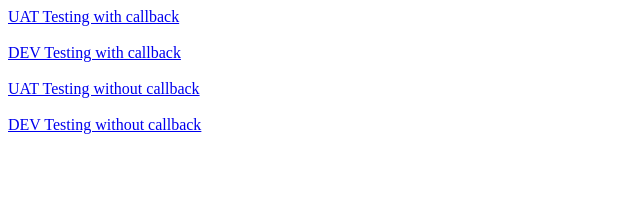
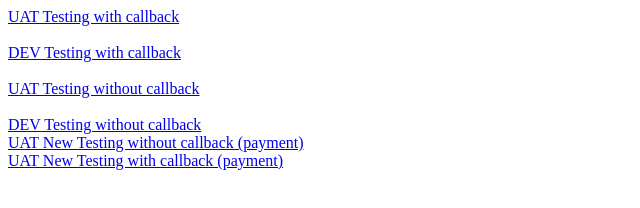
Before and after one commit to jasoncsngico/jasoncsngico.github.io, a plain HTML site: page index.html in a window 1280 px wide. Shown: the whole page, without its empty margins (0-640 px from the left). Drawn offline with Linux system fonts and the light colour scheme.

Commit message:
update index html

```diff
--- a/index.html
+++ b/index.html
@@ -16,3 +16,12 @@
 <a
     href="https://ocbc.ng-jason.com/dev?pay_req_obj=https://fps.sim.merchant.hkicl.com.hk/hkab-merchant-testing-server/payment/FC8A3DF3AB4B0C39295C50992896C92C/59A98B913DCE5F0218F1F70DB9CE0B1C">DEV
     Testing without callback</a>
+<br>
+<a
+    href="https://ocbc.ng-jason.com/payment?pay_req_obj=https://fps.sim.merchant.hkicl.com.hk/hkab-merchant-testing-server/payment/FC8A3DF3AB4B0C39295C50992896C92C/59A98B913DCE5F0218F1F70DB9CE0B1C">UAT
+    New Testing without callback (payment) </a>
+<br>
+<a
+    href="https://ocbc.ng-jason.com/payment?pay_req_obj=https://fps.sim.merchant.hkicl.com.hk/hkab-merchant-testing-server/payment/FC8A3DF3AB4B0C39295C50992896C92C/59A98B913DCE5F0218F1F70DB9CE0B1C&callback=https://yahoo.com.hk">UAT
+    New Testing with callback (payment)</a>
+<br>
```
